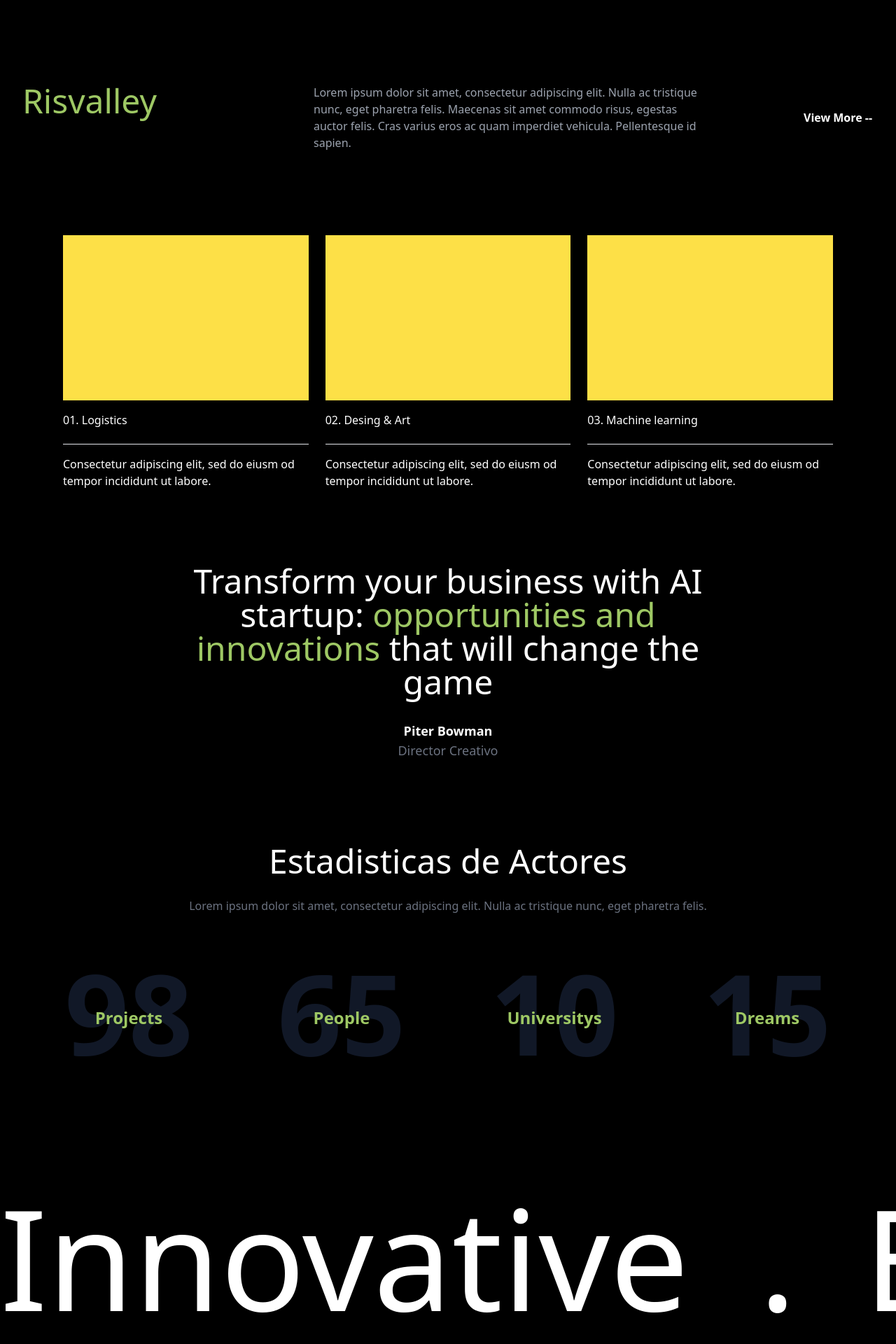
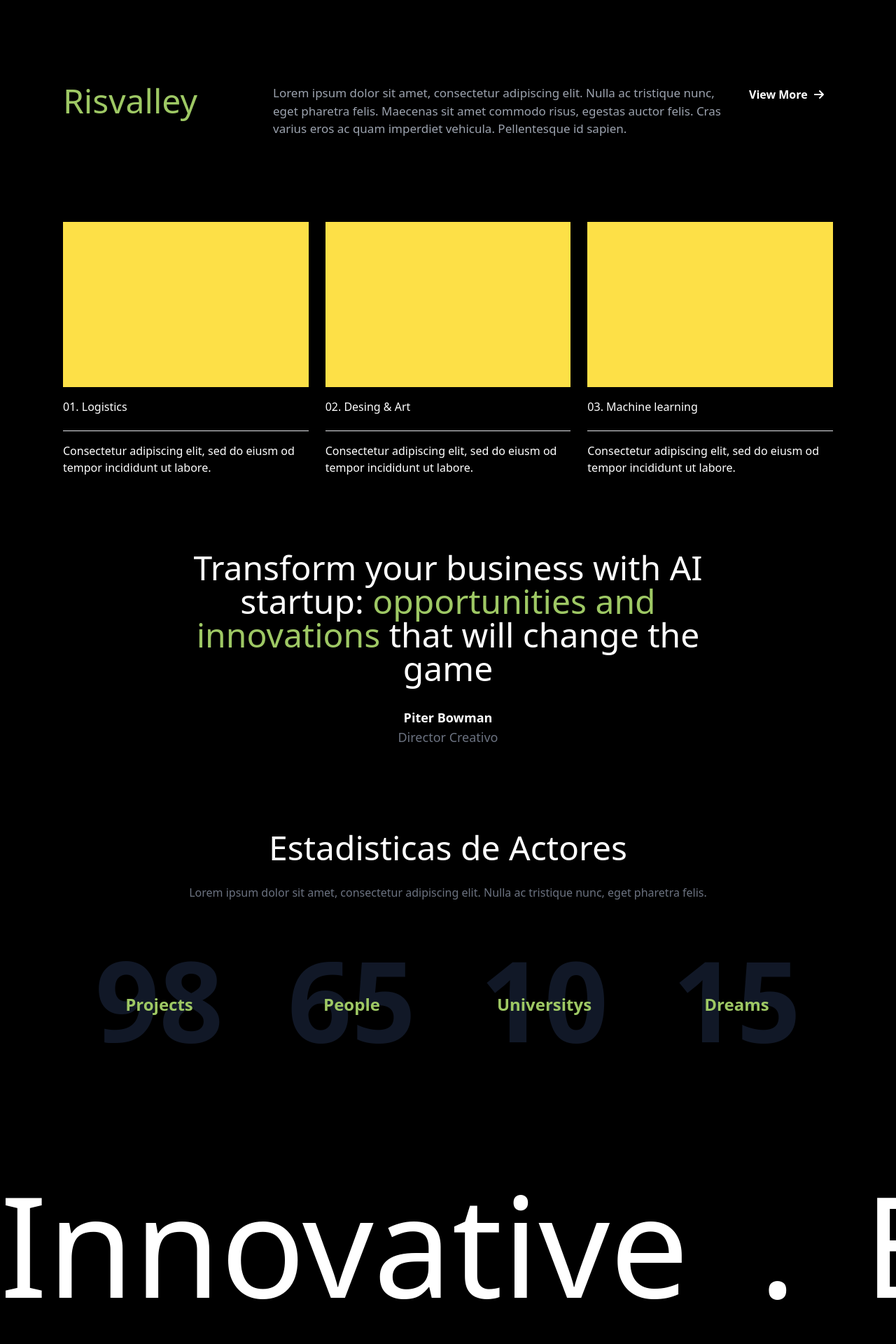
Before and after one commit to Signum90/front-risvalley, a React (Vite) app: page / in a window 1280 px wide. Shown: the part 800-2720 px from the top of the page at 70% size. Built offline with nearby package versions, Linux system fonts and the light colour scheme.

Commit message:
organisando container, anchos maximos de las section

```diff
--- a/src/App.jsx
+++ b/src/App.jsx
@@ -1,6 +1,6 @@
 import { useLoaderData } from "react-router-dom"
 import { useState } from "react";
-import { FaCaretRight } from "react-icons/fa6";
+import { FaCaretRight, FaArrowRight as FlechaDerecha } from "react-icons/fa6";
 
 function App () {
 
@@ -27,19 +27,22 @@ function App () {
       {/* info risvalley */}
       <section className="w-full flex justify-center px-8 my-[120px]">
         {/* contenedor responsibe */}
-        <div className="max-w-[1300px] container flex flex-col lg:flex-row gap-4 lg:justify-between">
+        <div className="xl:max-w-[1100px] 2xl:max-w-[1300px] container flex flex-col lg:flex-row gap-4 lg:justify-between">
           {/* subitle */}
           <h1 className="text-3xl font-medium md:text-5xl txt-verde">Risvalley</h1>
           {/* contenedor asistencia */}
-          <div className="w-full flex gap-4 flex-col md:flex-row lg:w-[700px] xl:w-[800px] lg:justify-between">
+          <div className="w-full flex gap-4 flex-col md:flex-row lg:w-[700px] xl:w-[800px] 2xl:w-[850px] lg:justify-between">
             {/* infor subitulo */}
-            <p className="lg:w-[500px] xl:w-[550px] text-gray-400">
+            <p className="lg:w-full xl:w-full text-gray-400 text-[17px]">
               Lorem ipsum dolor sit amet, consectetur adipiscing elit. Nulla ac tristique nunc, eget pharetra felis.
               Maecenas sit amet commodo risus, egestas auctor felis. Cras varius eros ac quam imperdiet vehicula.
               Pellentesque id sapien.
             </p>
             {/* llamar accion */}
-            <button className="text-start font-bold min-w-[100px]">View More -- </button>
+            <button className="text-start font-bold max-w-[120px] min-w-[120px] h-[30px] flex items-center gap-2">
+              View More
+              <FlechaDerecha />
+            </button>
           </div>
         </div>
       </section>
@@ -82,7 +85,7 @@ function App () {
       {/* frase */}
       <section className="w-full flex justify-center px-8 my-[120px]">
         {/* contenedor responsibe */}
-        <div className="max-w-[1000px] container flex flex-col items-center gap-8">
+        <div className="xl:max-w-[1100px] 2xl:max-w-[1300px] container flex flex-col items-center gap-8">
           {/* frase */}
           <h3 className="w-full xl:w-[850px] text-3xl lg:text-5xl font-medium text-center">
             Transform your business with AI startup: <span className="txt-verde"> opportunities and innovations </span> that will change the game
@@ -97,7 +100,7 @@ function App () {
       {/* estadisticas de actores */}
       <section className="w-full flex justify-center px-8 my-[120px]">
         {/* contenedor responsibe */}
-        <div className="max-w-[1300px] container flex flex-col items-center gap-7">
+        <div className="xl:max-w-[1100px] 2xl:max-w-[1300px] container flex flex-col items-center gap-7">
           {/* frase */}
           <h3 className="w-full text-3xl lg:text-5xl font-medium text-center">
             Estadisticas de Actores
@@ -144,7 +147,7 @@ function App () {
       {/* mas estadisticas */}
       <section className="w-full flex justify-center px-8 my-[120px]">
         {/* contenedor responsibe */}
-        <div className="max-w-[1300px] container grid grid-cols-1 sm:grid-cols-1 md:grid-cols-2 gap-8">
+        <div className="xl:max-w-[1100px] 2xl:max-w-[1300px] container grid grid-cols-1 sm:grid-cols-1 md:grid-cols-2 gap-8">
           {/* We develop & create digital future */}
           <div>
             <h3 className="w-[90%] txt-amarillo pb-2 font-semibold text-2xl md:text-3xl xl:text-4xl 2xl:text-5xl">We develop & create digital future</h3>
--- a/src/components/Footer.jsx
+++ b/src/components/Footer.jsx
@@ -4,7 +4,7 @@ const Footer = () => {
   return (
     <footer className="w-full flex justify-center px-8 mt-[100px] pb-8 text-white">
       {/* contenedor responsibe */}
-      <div className="max-w-[1300px] container flex flex-col gap-8">
+      <div className="xl:max-w-[1100px] 2xl:max-w-[1300px] container flex flex-col gap-8">
         {/* footer superior */}
         <div className="grid grid-cols-1 sm:grid-cols-1 md:grid-cols-2 gap-24 mb-16">
           {/* logo - redes - info */}
```
